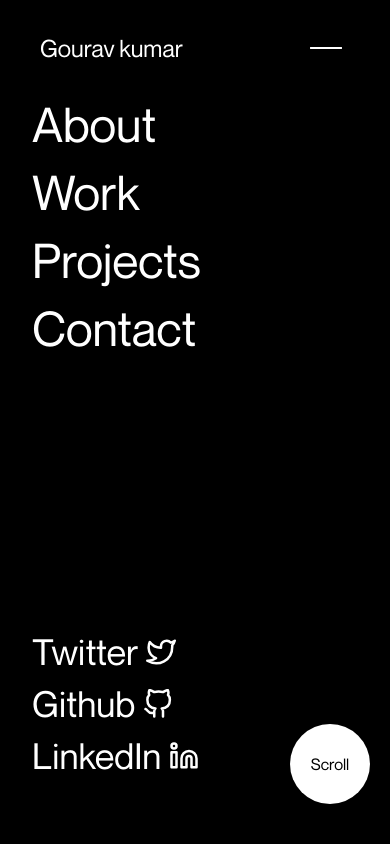
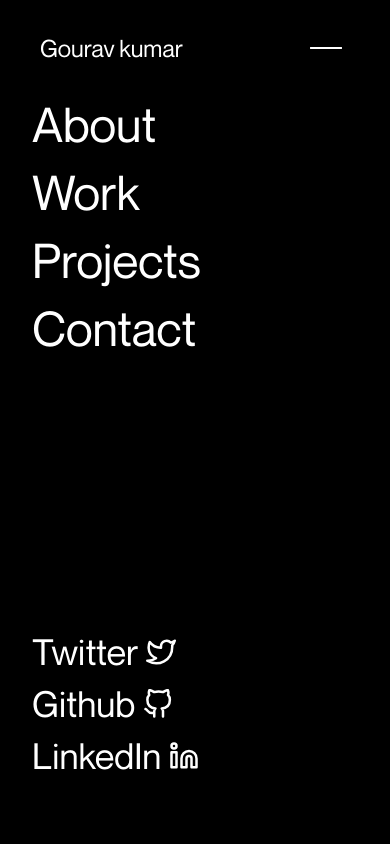
Before and after one commit to gvirus21/Portfolio-website, a Next.js app: page / in a window 390 px wide. Both pictures are taken after a click on the element 326 px from the left and 48 px from the top of the page. Shown: the top 844 px of the page. Built offline with nearby package versions, Linux system fonts and the light colour scheme.

Commit message:
Increased Z-index of mobile menu

```diff
--- a/app/Herosection.tsx
+++ b/app/Herosection.tsx
@@ -122,7 +122,7 @@ const Herosection = () => {
         </div>
       </div>
 
-      <div id="home" className="z-30 -mt-[100vh] h-[100vh] w-screen relative bg-transparent">
+      <div id="home" className="z-20 -mt-[100vh] h-[100vh] w-screen relative bg-transparent">
         <Link to="About" smooth={true} offset={0}>
           <motion.div
             drag
--- a/components/Header/MobileExpandedMenu.tsx
+++ b/components/Header/MobileExpandedMenu.tsx
@@ -133,7 +133,7 @@ const MobileExpandedMenu = (props: IProps) => {
         opacity: 0,
         transition: { duration: 0.5, delay: 0.5, ease: "easeInOut" },
       }}
-      className="bg-black h-screen w-screen fixed z-20 pl-8 flex flex-col justify-between"
+      className="bg-black h-screen w-screen fixed z-30 pl-8 flex flex-col justify-between"
     >
       <MenuLinks />
       <SocialLinks />
```
